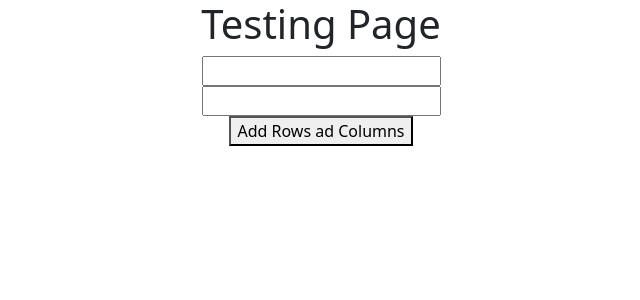
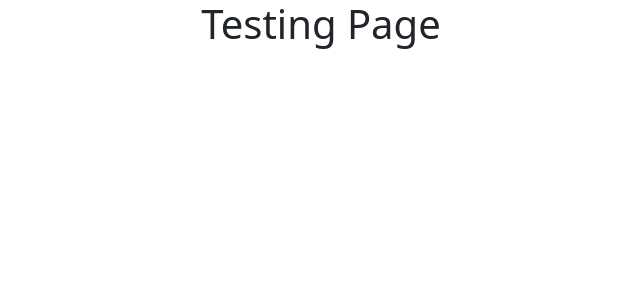
Before and after one commit to vinothsmart/react18-rtk, a React (Create React App) app: page /pratice in a window 1280 px wide. Shown: the top 300 px of the page, without its empty margins (319-959 px from the left). Built offline with nearby package versions, Linux system fonts and the light colour scheme.

Commit message:
tcs inteview clear

```diff
--- a/src/components/Practice.jsx
+++ b/src/components/Practice.jsx
@@ -1,65 +1,11 @@
-import { useCallback, useState } from "react";
+import { memo } from "react";
 
 const Practice = () => {
-  // let arr1 = [1, 2, 2, 3, 3, 3, 4];
-  // let arr2 = [1, 2, 3, 4, 5, 6, 7];
-
-  // const unique = arr1.indexOf(arr1);
-  // console.log({ unique });
-  const [values, setValues] = useState({
-    rows: "",
-    cloumns: "",
-  });
-
-  const handleChange = useCallback(e => {
-    const { name, value } = e.target;
-    setValues(preVale => ({
-      ...preVale,
-      [name]: value,
-    }));
-  }, []);
-
-  const addRowAndColumns = useCallback(() => {
-    console.log("values", values);
-  }, [values]);
-
   return (
     <>
       <h1>Testing Page</h1>
-      <div>
-        <input
-          type="text"
-          name="rows"
-          value={values.rows}
-          onChange={handleChange}
-        />
-      </div>
-      <div>
-        <input
-          type="text"
-          name="cloumns"
-          value={values.cloumns}
-          onChange={handleChange}
-        />
-      </div>
-      <button onClick={addRowAndColumns}>Add Rows ad Columns</button>
-      <table>
-        {/* {values.rows} */}
-        {/* dynamic row and colums based on values values.row and values.cloumns */}
-        {[...Array(Number(values.rows))].map((_, rowIndex) => (
-          <tr key={rowIndex}>
-            {[...Array(Number(values.cloumns))].map((_, colIndex) => (
-              <td
-                key={colIndex}
-                style={{ border: "1px solid black", padding: "5px" }}>
-                Row {rowIndex + 1} - Col {colIndex + 1}
-              </td>
-            ))}
-          </tr>
-        ))}
-      </table>
     </>
   );
 };
 
-export default Practice;
+export default memo(Practice);
```
